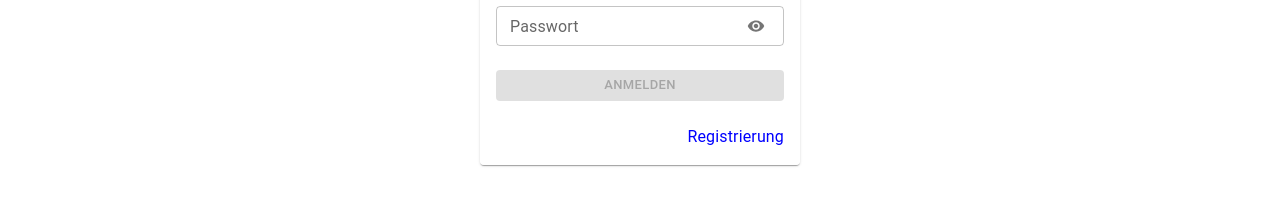
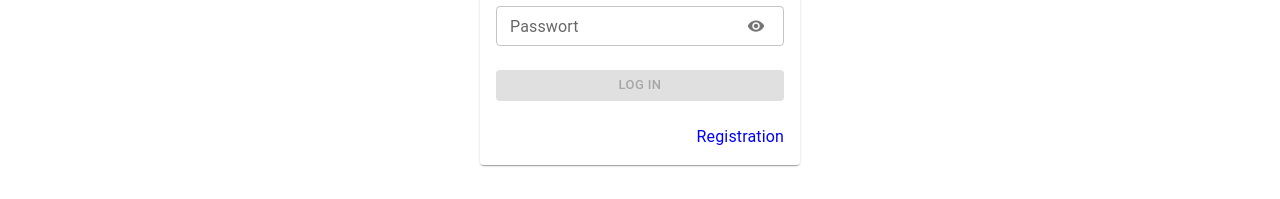
Before and after one commit to Alexander-026/youtest, a React (Vite) app in the folder client/: page /login in a window 1280 px wide. Shown: the part 210-409 px from the top of the page. Built offline with nearby package versions, Linux system fonts and the light colour scheme; no server answers.

Commit message:
Fixed client

```diff
--- a/client/src/components/AccountMenu.tsx
+++ b/client/src/components/AccountMenu.tsx
@@ -14,6 +14,7 @@ import useLocalStorage from "../hooks/useLocalStorage"
 const AccountMenu = () => {
   const { user } = useAppSelector(state => state.user)
   const [, , removeToken] = useLocalStorage("accessToken")
+  const [, , removeRefreshToken] = useLocalStorage("refreshToken")
   const navigate = useNavigate()
   const dispatch = useAppDispatch()
   const { logOut } = userSlice.actions
@@ -31,6 +32,7 @@ const AccountMenu = () => {
     try {
       dispatch(logOut())
       removeToken()
+      removeRefreshToken()
       navigate("/", { replace: true })
       await logoutApiCall()
     } catch (err) {
--- a/client/src/pages/SettingsPairPage/ListWords.tsx
+++ b/client/src/pages/SettingsPairPage/ListWords.tsx
@@ -116,7 +116,6 @@ const ListWords: React.FC<{ pair: Pair[] }> = ({ pair }) => {
     const paresA = wordsD.map(item =>
       item.split(/ - | = /).map(inner => inner.trim().replace(",", "")),
     )
-    console.log("paresA", paresA)
     const cardPairs: Pair[] = paresA
       .map(item => {
         const foreignWord = item[0]
--- a/client/src/pages/auth/Login.tsx
+++ b/client/src/pages/auth/Login.tsx
@@ -30,7 +30,7 @@ const Login = () => {
   const { onUser } = userSlice.actions
   // Hook for working with local storage
   const [token, setToken] = useLocalStorage("accessToken")
-  const [_, setRefreshToken] = useLocalStorage("refreshToken")
+  const [, setRefreshToken] = useLocalStorage("refreshToken")
 
   // React-hook-form hook for form management
   const {
@@ -146,13 +146,13 @@ const Login = () => {
               size="small"
               type="submit"
             >
-              {isLoading ? "Loading" : "Anmelden"}
+              {isLoading ? "Loading" : "Log in"}
             </Button>
 
             {/* Link for navigating to the registration page */}
             <Link to="/register">
               <Typography align="right" color="blue">
-                Registrierung
+                Registration
               </Typography>
             </Link>
           </Stack>
--- a/client/src/pages/auth/Register.tsx
+++ b/client/src/pages/auth/Register.tsx
@@ -36,6 +36,7 @@ const Register = () => {
   const { onUser } = userSlice.actions
   // Hook for working with local storage
   const [token, setToken] = useLocalStorage("accessToken")
+  const [, setRefreshToken] = useLocalStorage("refreshToken")
 
   const {
     control,
@@ -63,6 +64,7 @@ const Register = () => {
       const registeredUser = await register(e).unwrap()
       dispath(onUser(registeredUser.user))
       setToken(registeredUser.accessToken)
+      setRefreshToken(registeredUser.refreshToken)
       navigate("/", { replace: true })
     } catch (e) {
       console.log("error", e)
```
